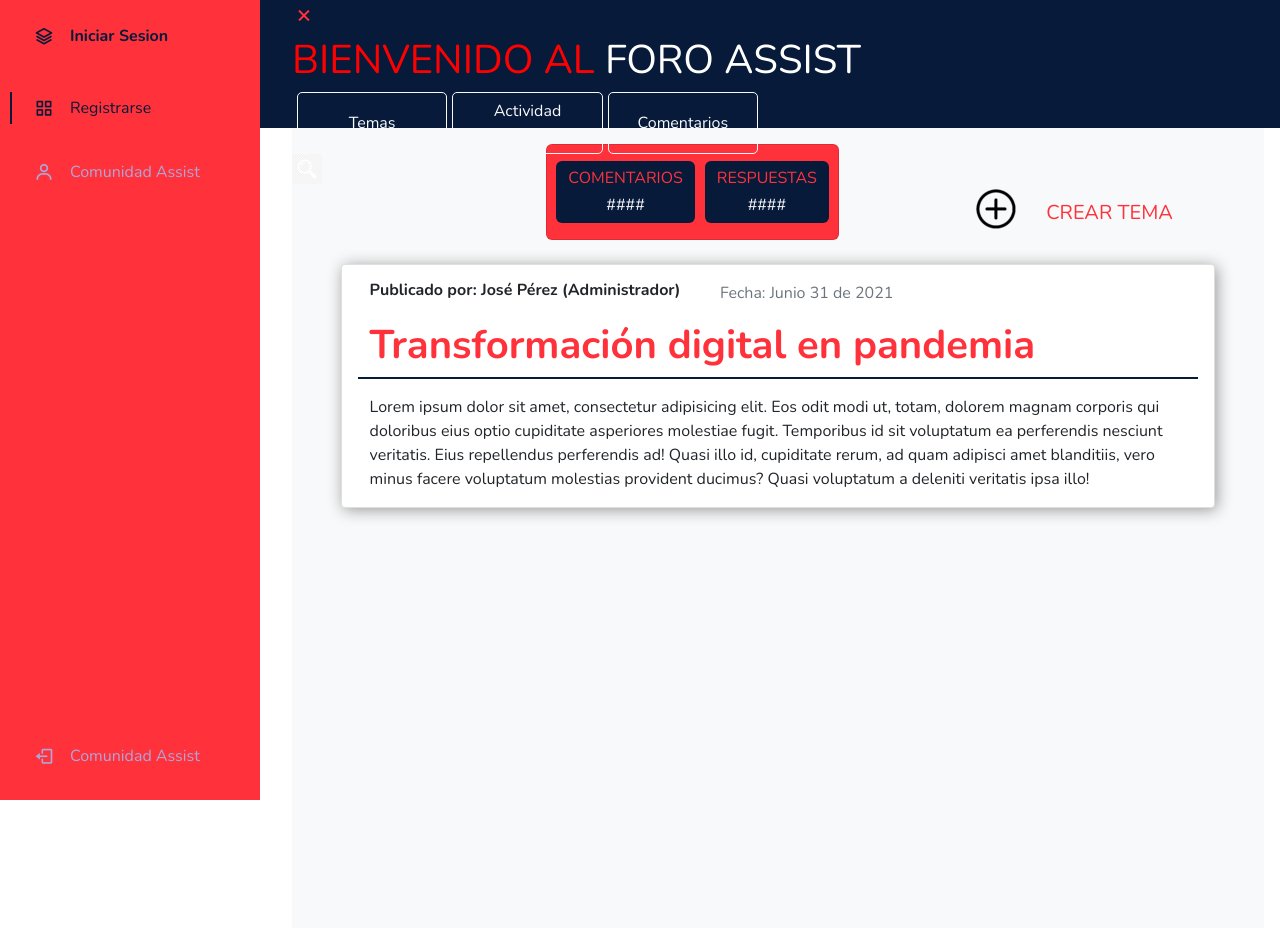
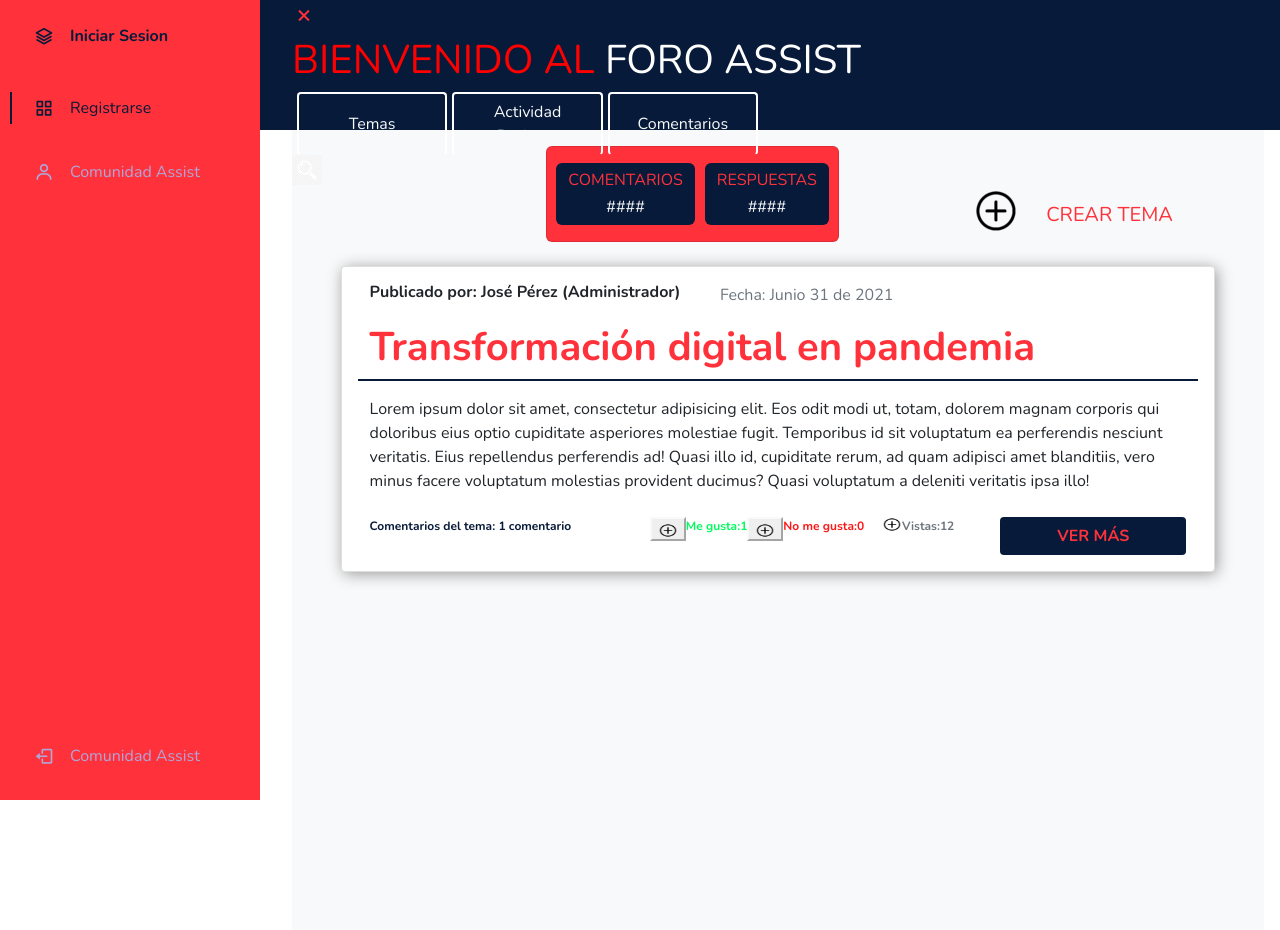
Before and after one commit to erickdara/foro, a PHP site: page / in a window 1280 px wide. Before the commit the page ends 800 px from the top, so only its background shows below. Run offline with PHP 8.4, Linux system fonts and the light colour scheme.

Commit message:
Ajuste de pantalla inicio, agregación de collapse para comentarios

```diff
--- a/css/styles.css
+++ b/css/styles.css
@@ -1,7 +1,7 @@
 @import url("https://fonts.googleapis.com/css2?family=Nunito:wght@400;600;700&display=swap");
 
 :root {
-  --header-height: 7rem;
+  --header-height: 7.1rem;
   --nav-width: 104px;
   --first-color: rgb(255 50 59);
   --first-color-light: #afa5d9;
@@ -187,7 +187,10 @@ a {
 
 .btn-nav{
   margin-left: 5px;
-  border-radius: 5px;
+  border-radius: 4px;
+  border-top: 2px solid #fff;
+  border-left: 2px solid #fff;
+  border-right: 2px solid #fff;
 }
 
 .btn-nav:hover{
@@ -231,6 +234,12 @@ a {
   border-bottom: 2px solid rgb(7, 26, 57);
 }
 
+.titulo-comentario{
+  border-top: 2px solid rgb(7, 26, 57);
+  width: 100%;
+  border-top: dotted;
+}
+
 .tema-informacion{
   box-shadow: 2px 2px 15px #999;
 }
@@ -240,6 +249,21 @@ a {
   height: 30px;
 }
 
-.bt-nav{
+.btn-vermas:hover{
+  background-color: rgb(255 50 59);
+  color: rgb(7, 26, 57);
+}
 
+.btn-vermas{
+  color: rgb(255 50 59);
+  background-color: rgb(7, 26, 57);
 }
+
+.img-user{
+  border: 3px solid rgb(255 50 59);
+  border-radius: 50px;
+}
+
+.container-commentary{
+  border-top: 3px solid rgb(255 50 59);
+}
--- a/index.html
+++ b/index.html
@@ -23,13 +23,13 @@
             <div class="row">
                 <div class="btn-group">
                     <div class="col-md-2 d-grid">
-                        <button type="button" class="btn btn-outline-light btn-nav">Temas</button>
+                        <button type="button" class="btn text-light btn-nav">Temas</button>
                     </div>
                     <div class="col-md-2 d-grid">
-                        <button type="button" class="btn btn-outline-light btn-nav">Actividad Reciente</button>
+                        <button type="button" class="btn text-light btn-nav">Actividad Reciente</button>
                     </div>
                     <div class="col-md-2 d-grid">
-                        <button type="button" class="btn btn-outline-light btn-nav">Comentarios</button>
+                        <button type="button" class="btn text-light btn-nav">Comentarios</button>
                     </div>
                 </div>
                 <div class="col-md-2">
@@ -103,6 +103,88 @@
                                 Lorem ipsum dolor sit amet, consectetur adipisicing elit. Eos odit modi ut, totam, dolorem magnam corporis qui doloribus eius optio cupiditate asperiores molestiae fugit. Temporibus id sit voluptatum ea perferendis nesciunt veritatis. Eius repellendus perferendis ad! Quasi illo id, cupiditate rerum, ad quam adipisci amet blanditiis, vero minus facere voluptatum molestias provident ducimus? Quasi voluptatum a deleniti veritatis ipsa illo!
                             </div>
                         </div>
+                        <div class="row mt-4">
+                            <div class="col-md-4">
+                                <p style="color: rgb(7, 26, 57); font-size: 12px;"><b>Comentarios del tema: 1 comentario</b></p>
+                            </div>
+                            <div class="col-md-3 d-flex justify-content-between" style="font-size: 12px;">
+                                <div class="d-flex justify-content-between">
+                                    <div>
+                                        <button class="btn-outline-light">
+                                            <img style="width: 20px; height: 15px;" src="img/agregar.png" alt="">
+                                        </button>
+                                    </div>
+                                    <div>
+                                      <b><p class="text-nowrap" style="color: rgb(0, 253, 93);">Me gusta:1</p></b>
+                                    </div>
+                                </div>
+                                <div class="d-flex justify-content-between">
+                                    <div>
+                                        <button class="btn-outline-light">
+                                            <img style="width: 20px; height: 15px;" src="img/agregar.png" alt="">
+                                        </button>
+                                    </div>
+                                    <div>
+                                      <b><p class="text-nowrap" style="font-size: 12px; color: rgb(255, 22, 22);">No me gusta:0</p></b>
+                                    </div>
+                                </div>
+                            </div>
+                            <div class="col-md-2">
+                                <div class="d-flex justify-content-center">
+                                    <div class="d-flex justify-content-between">
+                                        <img  style="width: 20px; height: 15px;" src="img/agregar.png" alt="">
+                                        <b><p class="text-nowrap text-muted" style="font-size: 12px;">Vistas:12</p></b>
+                                    </div>
+                                </div>
+                            </div>
+                            <div class="col-md-3 d-grid">
+                                <button class="btn btn-vermas"  type="button" data-bs-toggle="collapse" data-bs-target="#collapseComentarios" aria-expanded="false" aria-controls="collapseExample"><b>VER MÁS</b></button>
+                            </div>
+                        </div>
+                        <div class="row collapse titulo-comentario mt-3" id="collapseComentarios">
+                            <div class="col-md-12 mt-3">
+                                 <h5><b>Comentarios anteriores</b></h5>
+                            </div>
+                            <div class="row d-flex justify-content-between mt-4">
+                                <div class="col-md-3 mt-2 d-flex justify-content-center">
+                                        <div>
+                                            <img class="img-user img-fluid" src="img/user.png" alt="">
+                                        </div>
+                                </div>
+                                <div class="col-md-9 container-commentary">
+                                    <p class="mt-2">Lorem ipsum dolor sit, amet consectetur adipisicing elit. Numquam explicabo omnis pariatur nostrum exercitationem beatae odit, dolorem, ad at ipsa magnam iure ab et ipsam saepe, odio similique recusandae distinctio? Aut reiciendis perspiciatis delectus voluptatibus voluptatum doloribus excepturi iusto quod libero, eos praesentium enim placeat at deleniti voluptas nisi suscipit? Architecto molestias laboriosam error vero alias perferendis neque exercitationem illum.</p>
+                                </div>
+                            </div>
+                            <div class="row">
+                                <div class="col-md-4 d-flex justify-content-around">
+                                    <div class="d-flex justify-content-between">
+                                        <div>
+                                            <button class="btn-outline-light">
+                                                <img style="width: 20px; height: 15px;" src="img/agregar.png" alt="">
+                                            </button>
+                                        </div>
+                                        <div>
+                                          <b><p class="text-nowrap" style="font-size: 12px; color: rgb(0, 253, 93);">Me gusta:1</p></b>
+                                        </div>
+                                    </div>
+                                    <div class="d-flex justify-content-between">
+                                        <div>
+                                            <button class="btn-outline-light">
+                                                <img style="width: 20px; height: 15px;" src="img/agregar.png" alt="">
+                                            </button>
+                                        </div>
+                                        <div>
+                                          <b><p class="text-nowrap" style="font-size: 12px; color: rgb(255, 22, 22);">No me gusta:0</p></b>
+                                        </div>
+                                    </div>
+                                </div>
+                                <div class="col-md-8 d-flex justify-content-end">
+                                    <button class="btn btn-vermas">
+                                        responder comentario
+                                    </button>
+                                </div>
+                            </div>
+                        </div>
                     </div>
                 </div>
             </div>
```
Also changed, not shown: img/user.png (added).
